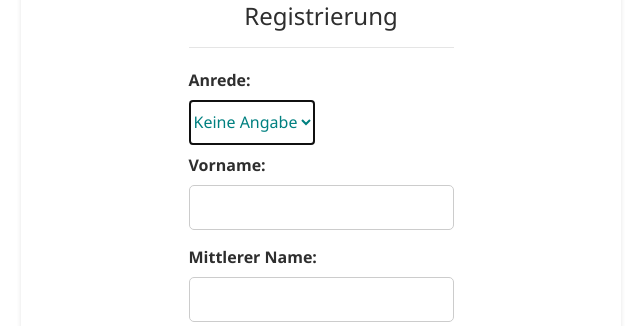
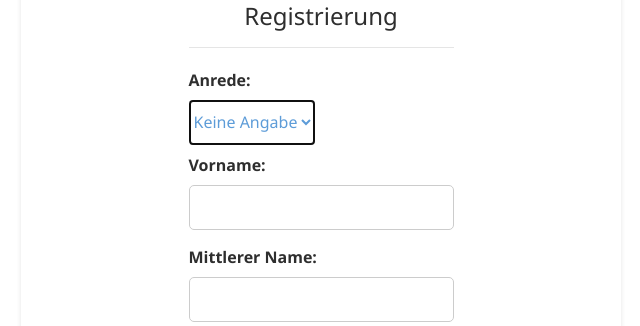
Before and after one commit to ahmetc27/RecipeRadar, a PHP site: page /register.php in a window 1280 px wide, with the restyled element focused. Shown: the part 189-515 px from the top of the page, without its empty margins (319-959 px from the left). Run offline with PHP 8.4, Linux system fonts and the light colour scheme; some libraries are stand-ins or nearby versions; some web fonts are replaced.

Commit message:
Update style.css

```diff
--- a/css/style.css
+++ b/css/style.css
@@ -259,7 +259,7 @@ h1 {
 }
 
 .auth-input:focus {
-    color: teal;
+    color: #5d9cd8;
     border: 1px solid #5d9cd8;
 }
 
```
